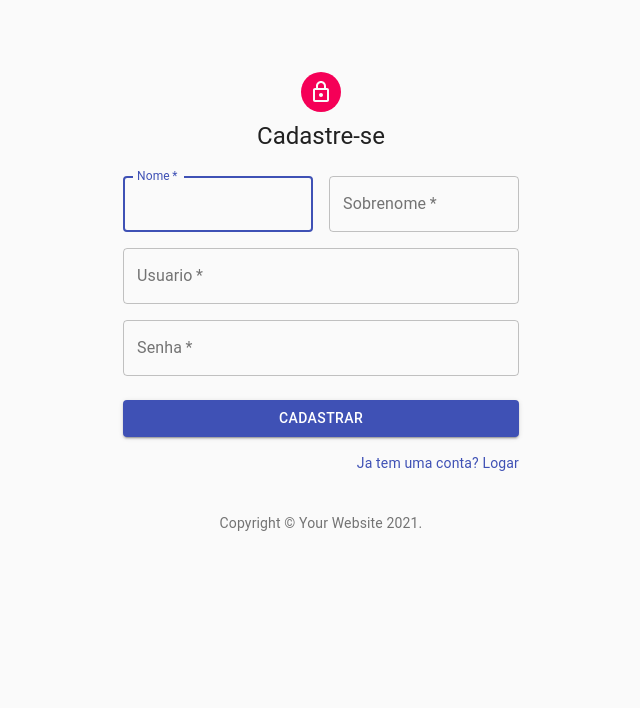
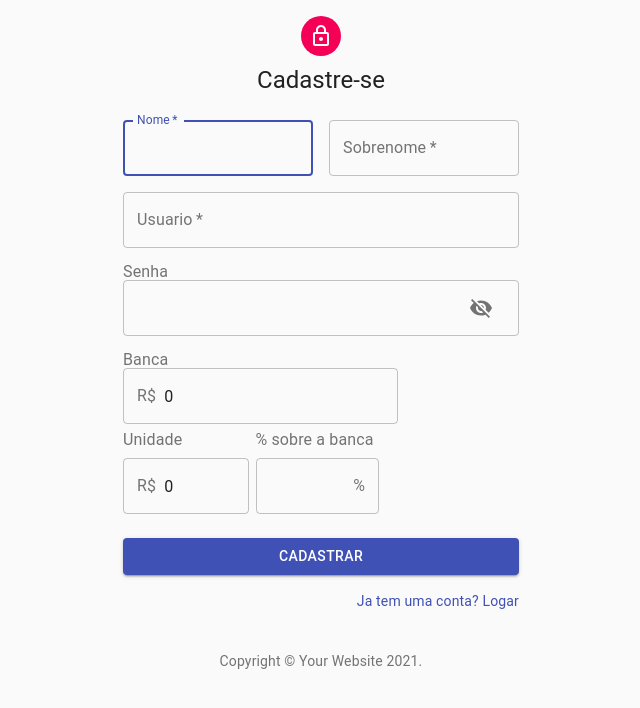
Before and after one commit to lfaitanin/PlaniBet-Front, a React (Create React App) app: page /SignUp in a window 1280 px wide. Shown: the top 708 px of the page, without its empty margins (319-959 px from the left). Built offline with nearby package versions, Linux system fonts and the light colour scheme.

Commit message:
fechando cadastro quase pronto

```diff
--- a/src/Components/SignUp.js
+++ b/src/Components/SignUp.js
@@ -10,6 +10,13 @@
 import Typography from '@material-ui/core/Typography';
 import { makeStyles } from '@material-ui/core/styles';
 import Container from '@material-ui/core/Container';
+import Visibility from '@material-ui/icons/Visibility';
+import VisibilityOff from '@material-ui/icons/VisibilityOff';
+import OutlinedInput from '@material-ui/core/OutlinedInput';
+import InputLabel from '@material-ui/core/InputLabel';
+import InputAdornment from '@material-ui/core/InputAdornment';
+import IconButton from '@material-ui/core/IconButton';
+
 
 function Copyright() {
   return (
@@ -24,9 +31,10 @@
   );
 }
 
+
 const useStyles = makeStyles((theme) => ({
   paper: {
-    marginTop: theme.spacing(8),
+    marginTop: theme.spacing(1),
     display: 'flex',
     flexDirection: 'column',
     alignItems: 'center',
@@ -46,6 +54,27 @@
 
 export default function SignUp() {
   const classes = useStyles();
+  const [values, setValues] = React.useState({
+    firstName: '',
+    lastName: '',
+    userName: '',
+    password: '',
+    amount: 0,
+    unit: 0,
+    percentage: '',
+    showPassword: false,
+  });
+  const handleChange = (prop) => (event) => {
+    setValues({ ...values, [prop]: event.target.value });
+  };
+
+  const handleClickShowPassword = () => {
+    setValues({ ...values, showPassword: !values.showPassword });
+  };
+
+  const handleMouseDownPassword = (event) => {
+    event.preventDefault();
+  };
 
   return (
     <Container component="main" maxWidth="xs">
@@ -59,7 +88,7 @@
         </Typography>
         <form className={classes.form} noValidate>
           <Grid container spacing={2}>
-            <Grid item xs={12} sm={6}>
+            <Grid item xs={12} sm={6} style={{display: 'flex'}}>
               <TextField
                 autoComplete="fname"
                 name="firstName"
@@ -71,7 +100,7 @@
                 autoFocus
               />
             </Grid>
-            <Grid item xs={12} sm={6}>
+            <Grid item xs={12} sm={6} style={{display: 'flex'}}>
               <TextField
                 variant="outlined"
                 required
@@ -82,7 +111,7 @@
                 autoComplete="lname"
               />
             </Grid>
-            <Grid item xs={12}>
+            <Grid item xs={12} style={{display: 'flex'}}>
               <TextField
                 variant="outlined"
                 required
@@ -93,18 +122,63 @@
                 autoComplete="user"
               />
             </Grid>
-            <Grid item xs={12}>
-              <TextField
-                variant="outlined"
-                required
+            <Grid item xs={12} >
+            <InputLabel htmlFor="standard-adornment-password">Senha</InputLabel>
+            <OutlinedInput
                 fullWidth
-                name="password"
-                label="Senha"
-                type="password"
-                id="password"
-                autoComplete="current-password"
+                id="outlined-adornment-password"
+                type={values.showPassword ? 'text' : 'password'}
+                value={values.password}
+                onChange={handleChange('password')}
+                endAdornment={
+                  <InputAdornment position="end">
+                    <IconButton
+                      aria-label="Visualizar Senha"
+                      onClick={handleClickShowPassword}
+                      onMouseDown={handleMouseDownPassword}
+                    >
+                      {values.showPassword ? <Visibility /> : <VisibilityOff />}
+                    </IconButton>
+                  </InputAdornment>
+                }
               />
             </Grid>
+            <Grid item xs={12}>
+            <InputLabel htmlFor="standard-adornment-amount">Banca</InputLabel>
+            <OutlinedInput
+                id="outlined-adornment-amount"
+                value={values.amount}
+                onChange={handleChange('amount')}
+                startAdornment={<InputAdornment position="start">R$</InputAdornment>}
+              />
+              </Grid>
+              <InputLabel style={{display: 'flex', marginRight: '73px',  marginLeft: '8px'}} htmlFor="standard-adornment-amount">Unidade</InputLabel>
+              <InputLabel htmlFor="standard-adornment-amount">% sobre a banca</InputLabel>
+
+              <Grid item xs={12}  style={{display: 'flex', marginTop: '2px'}}>
+
+            <OutlinedInput
+                id="outlined-adornment-amount"
+                style={{display: 'flex', marginRight: '7px'}}
+                value={values.amount}
+                onChange={handleChange('amount')}
+                startAdornment={<InputAdornment position="start">R$</InputAdornment>}
+              />
+          <OutlinedInput
+            id="outlined-adornment-weight"
+            value={values.weight}
+            style={{display: 'flex', marginRight: '140px'}}
+            onChange={handleChange('weight')}
+            endAdornment={<InputAdornment position="end">%</InputAdornment>}
+            aria-describedby="outlined-weight-helper-text"
+            inputProps={{
+              'aria-label': 'weight',
+              maxLength: 1
+            }}
+            labelWidth={0}
+            />
+              </Grid>
+
           </Grid>
           <Button
             type="submit"
```
